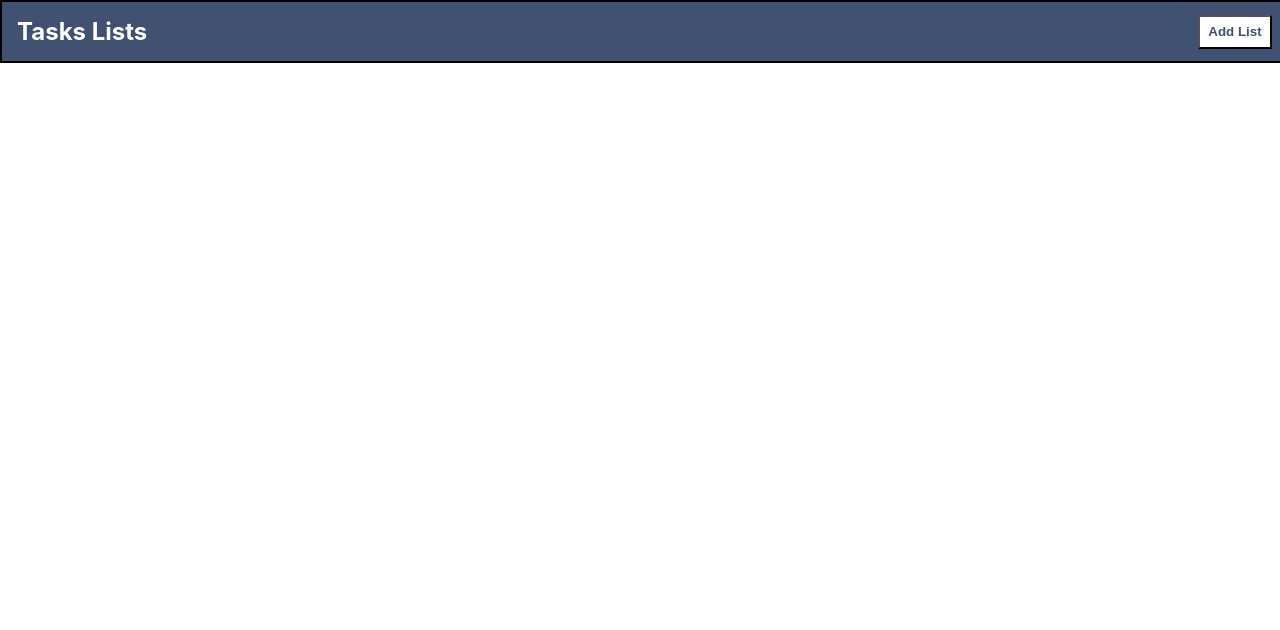
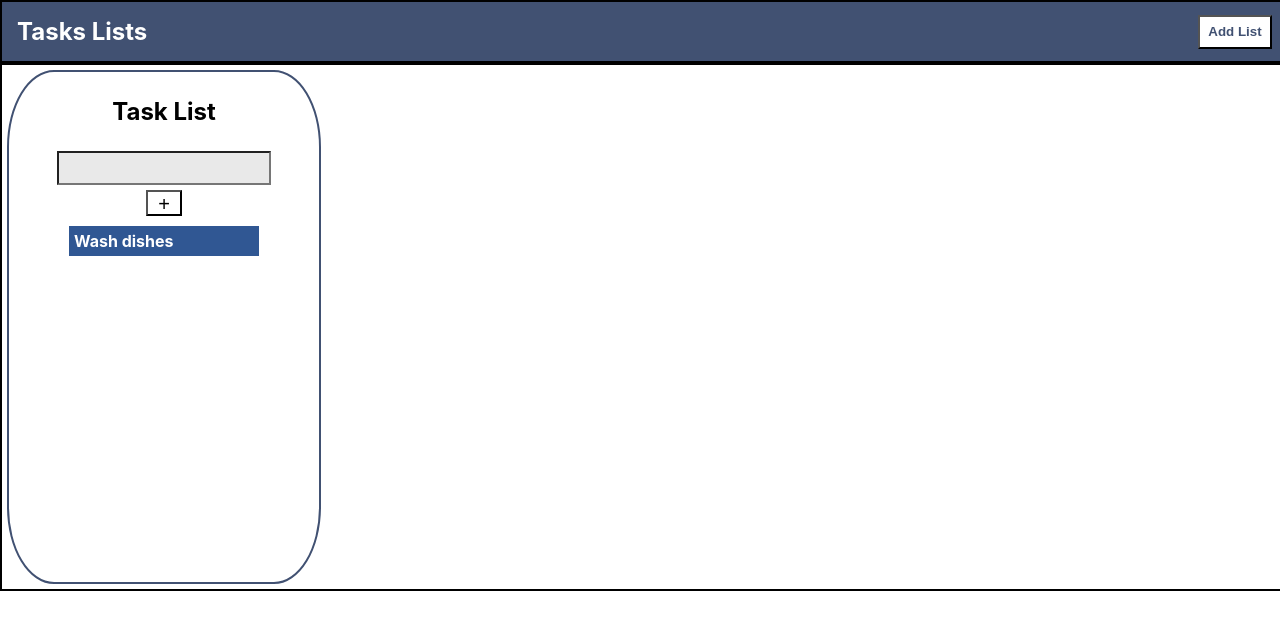
Before and after one commit to oddporson/todo-app-react, a React (Create React App) app: page / in a window 1280 px wide. Shown: the top 630 px of the page. Built offline with nearby package versions, Linux system fonts and the light colour scheme.

Commit message:
created card component + css

```diff
--- a/src/App.jsx
+++ b/src/App.jsx
@@ -2,6 +2,7 @@ import "./App.css";
 
 // components
 import NavBar from "./components/NavBar";
+import TodoCard from "./components/TodoCard";
 
 const App = () => {
   return (
@@ -9,6 +10,7 @@ const App = () => {
       <div className="NavBar">
         <NavBar />
       </div>
+      <TodoCard />
       {/* <div className="App">
         <h2>hello world</h2>
         <p>Welcome to my Todo App</p>
--- /dev/null
+++ b/src/components/TodoCard.jsx
@@ -0,0 +1,18 @@
+import "./todocard.css";
+
+const TodoCard = () => {
+  return (
+    <section className="cardlist">
+      <div className="card">
+        <h2>Task List</h2>
+        <input />
+        <button>+</button>
+        <ul>
+          <li>Wash dishes</li>
+        </ul>
+      </div>
+    </section>
+  );
+};
+
+export default TodoCard;
--- /dev/null
+++ b/src/components/todocard.css
@@ -0,0 +1,53 @@
+.cardlist {
+  border: solid 2px black;
+  width: 100%;
+  height: 100%;
+}
+
+.card {
+  border: solid 2px rgb(65, 81, 114);
+  width: 300px;
+  height: 500px;
+  border-radius: 15%;
+  margin: 5px;
+  padding: 5px;
+  display: flex;
+  flex-direction: column;
+  align-items: center;
+  background-color:rgb(255, 255, 255)
+}
+
+.card h2 {
+  display: flex;
+  justify-content: center;
+}
+
+.card input {
+  background-color: rgb(233, 233, 233);
+  width: 200px;
+  margin: 5px;
+  height: 20px;
+  padding: 5px;
+}
+
+.card button {
+  background-color: rgb(255, 255, 255);
+  width: 20px;
+  height: 20px;
+  font-weight: light;
+  font-size: 20px;
+  color: black;
+}
+
+.card li {
+  list-style: none;
+}
+
+.card ul {
+  background-color: rgb(48, 87, 147);
+  width: 180px;
+  padding: 5px;
+  margin: 10px;
+  color: white;
+  font-weight: bold;
+}
```
